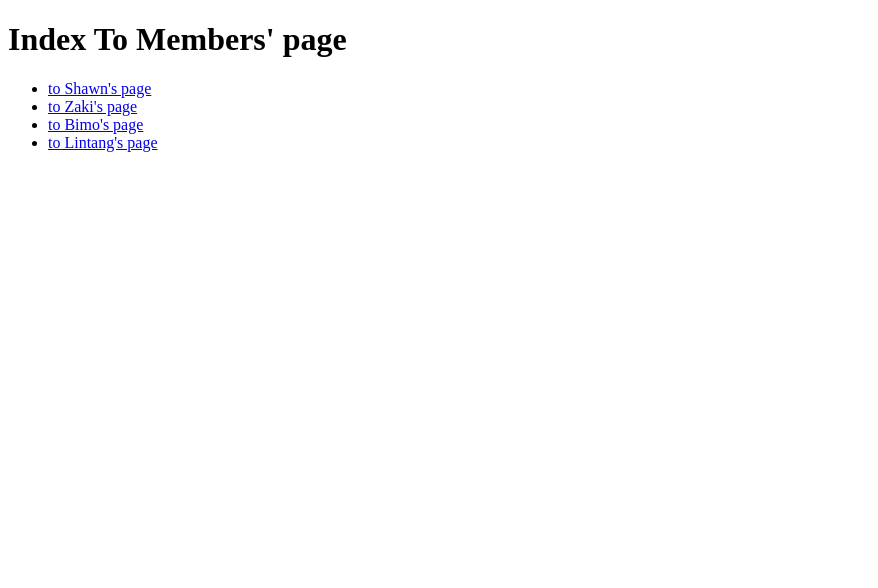
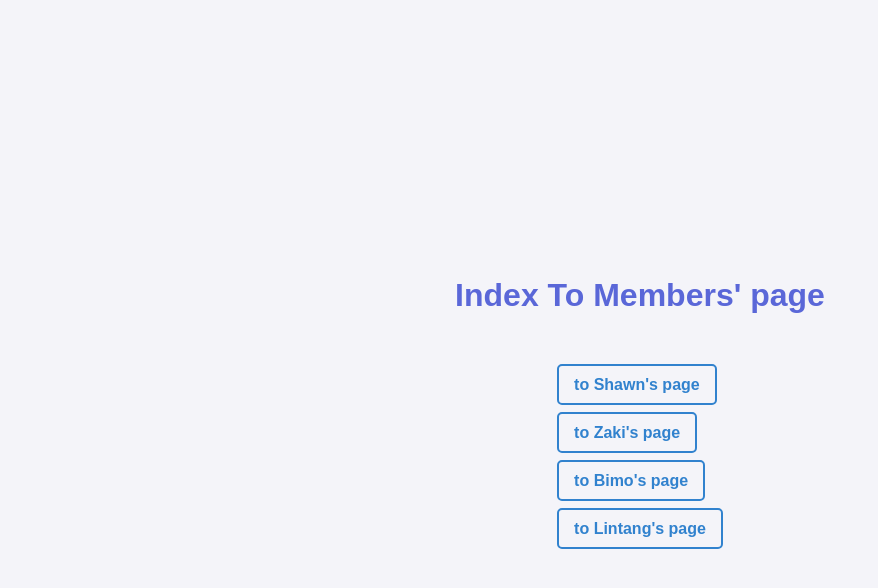
Before and after one commit to shawnjchandra/demoKelompok, a plain HTML site: page home/index.html in a window 1280 px wide. Shown: the whole page, without its empty margins (0-878 px from the left). Drawn offline with Linux system fonts and the light colour scheme.

Commit message:
update index.html with css

```diff
--- a/home/index.html
+++ b/home/index.html
@@ -3,6 +3,7 @@
 <head>
     <meta charset="UTF-8">
     <meta name="viewport" content="width=device-width, initial-scale=1.0">
+    <link rel="stylesheet" href="style/index.css">
     <title>Menu</title>
 </head>
 <body>
--- /dev/null
+++ b/home/style/index.css
@@ -0,0 +1,45 @@
+/* Mengatur tampilan dasar */
+body {
+    font-family: Arial, sans-serif;
+    background-color: #f4f4f9;
+    color: #333;
+    margin: 0;
+    padding: 20px;
+    display: flex;
+    flex-direction: column;
+    justify-content: center;
+    align-items: center;
+    min-height: 100vh;
+}
+
+h1 {
+    color: #5a67d8;
+    text-align: center;
+    font-size: 2rem;
+    margin-bottom: 1rem;
+}
+
+ul {
+    list-style-type: none;
+    padding: 0;
+}
+
+li {
+    margin: 30px 0;
+}
+
+a {
+    text-decoration: none;
+    color: #3182ce;
+    font-weight: bold;
+    padding: 10px 15px;
+    border: 2px solid #3182ce;
+    border-radius: 5px;
+    transition: 0.3s ease;
+}
+
+a:hover {
+    background-color: #3182ce;
+    color: #fff;
+    border-color: #3182ce;
+}
```
